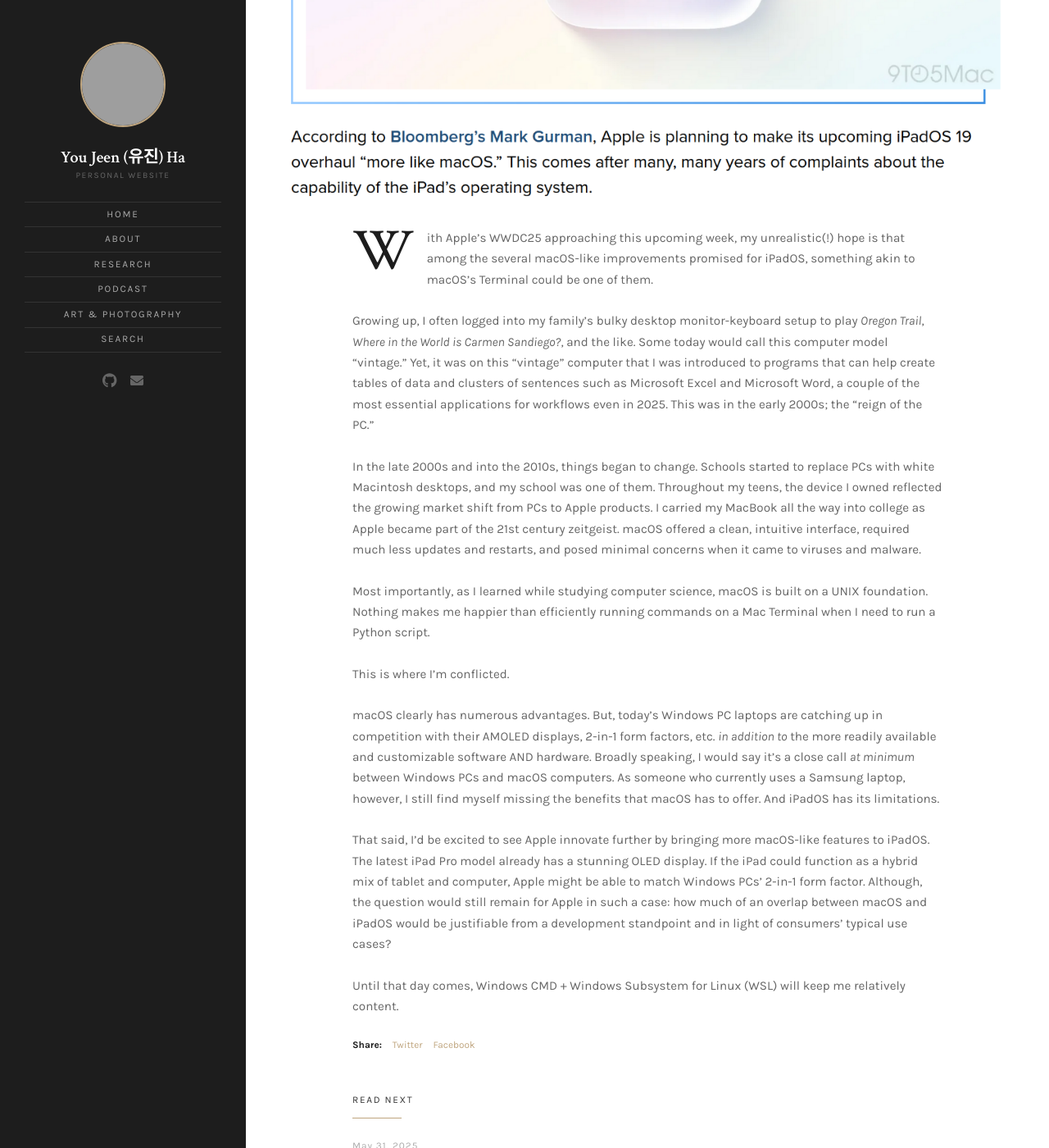
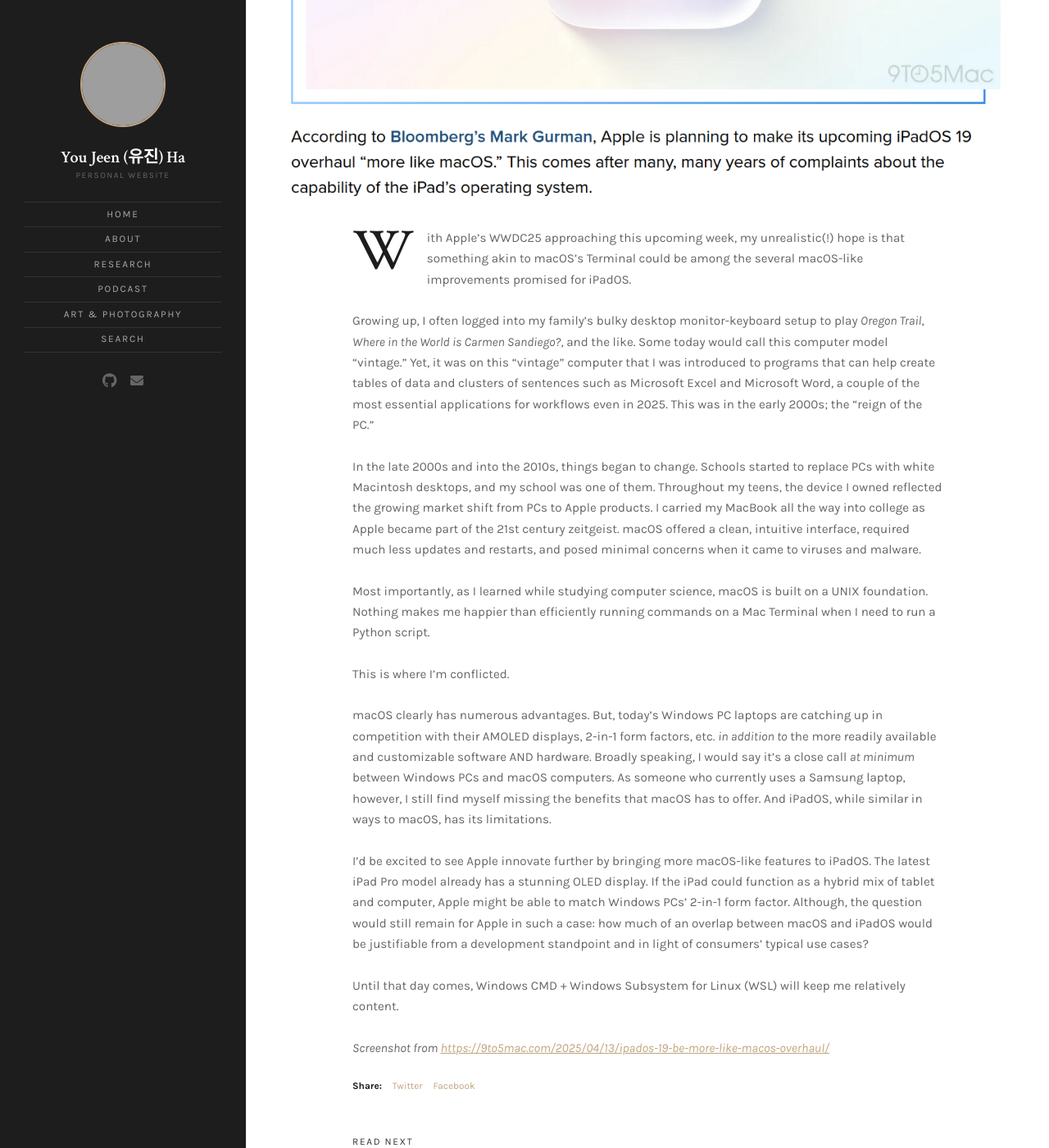
Before and after one commit to hyoujeen/hyoujeen.github.io, a Jekyll site: the page built from _posts/2025-06-08-could-ipados-become-more-like-macos.md, in a window 1280 px wide and 1400 px high, scrolled down 710 px. Shown: the whole window at 82% size. Built offline with Jekyll 4.4.1, drawn with Linux system fonts in a browser that asks for light colours; grey boxes are pictures that could not be loaded.

Commit message:
Update 2025-06-08-could-ipados-become-more-like-macos.md

```diff
--- a/_posts/2025-06-08-could-ipados-become-more-like-macos.md
+++ b/_posts/2025-06-08-could-ipados-become-more-like-macos.md
@@ -6,7 +6,7 @@ featured_image_thumbnail:
 featured_image: assets/images/posts/2025/apple-news-2025.png
 ---
 
-With Apple's WWDC25 approaching this upcoming week, my unrealistic(!) hope is that among the several macOS-like improvements promised for iPadOS, something akin to macOS's Terminal could be one of them.
+With Apple's WWDC25 approaching this upcoming week, my unrealistic(!) hope is that something akin to macOS's Terminal could be among the several macOS-like improvements promised for iPadOS.
 
 Growing up, I often logged into my family's bulky desktop monitor-keyboard setup to play <i>Oregon Trail</i>, <i>Where in the World is Carmen Sandiego?</i>, and the like. Some today would call this computer model "vintage." Yet, it was on this "vintage" computer that I was introduced to programs that can help create tables of data and clusters of sentences such as Microsoft Excel and Microsoft Word, a couple of the most essential applications for workflows even in 2025. This was in the early 2000s; the "reign of the PC."
 
@@ -16,8 +16,10 @@ Most importantly, as I learned while studying computer science, macOS is built o
 
 This is where I'm conflicted.
 
-macOS clearly has numerous advantages. But, today's Windows PC laptops are catching up in competition with their AMOLED displays, 2-in-1 form factors, etc. <i>in addition to</i> the more readily available and customizable software AND hardware. Broadly speaking, I would say it's a close call <i>at minimum</i> between Windows PCs and macOS computers. As someone who currently uses a Samsung laptop, however, I still find myself missing the benefits that macOS has to offer. And iPadOS has its limitations.
+macOS clearly has numerous advantages. But, today's Windows PC laptops are catching up in competition with their AMOLED displays, 2-in-1 form factors, etc. <i>in addition to</i> the more readily available and customizable software AND hardware. Broadly speaking, I would say it's a close call <i>at minimum</i> between Windows PCs and macOS computers. As someone who currently uses a Samsung laptop, however, I still find myself missing the benefits that macOS has to offer. And iPadOS, while similar in ways to macOS, has its limitations.
 
-That said, I'd be excited to see Apple innovate further by bringing more macOS-like features to iPadOS. The latest iPad Pro model already has a stunning OLED display. If the iPad could function as a hybrid mix of tablet and computer, Apple might be able to match Windows PCs' 2-in-1 form factor. Although, the question would still remain for Apple in such a case: how much of an overlap between macOS and iPadOS would be justifiable from a development standpoint and in light of consumers' typical use cases?
+I'd be excited to see Apple innovate further by bringing more macOS-like features to iPadOS. The latest iPad Pro model already has a stunning OLED display. If the iPad could function as a hybrid mix of tablet and computer, Apple might be able to match Windows PCs' 2-in-1 form factor. Although, the question would still remain for Apple in such a case: how much of an overlap between macOS and iPadOS would be justifiable from a development standpoint and in light of consumers' typical use cases?
 
 Until that day comes, Windows CMD + Windows Subsystem for Linux (WSL) will keep me relatively content.
+
+<i>Screenshot from [https://9to5mac.com/2025/04/13/ipados-19-be-more-like-macos-overhaul/](https://9to5mac.com/2025/04/13/ipados-19-be-more-like-macos-overhaul/){:target="_blank"}</i>
```
